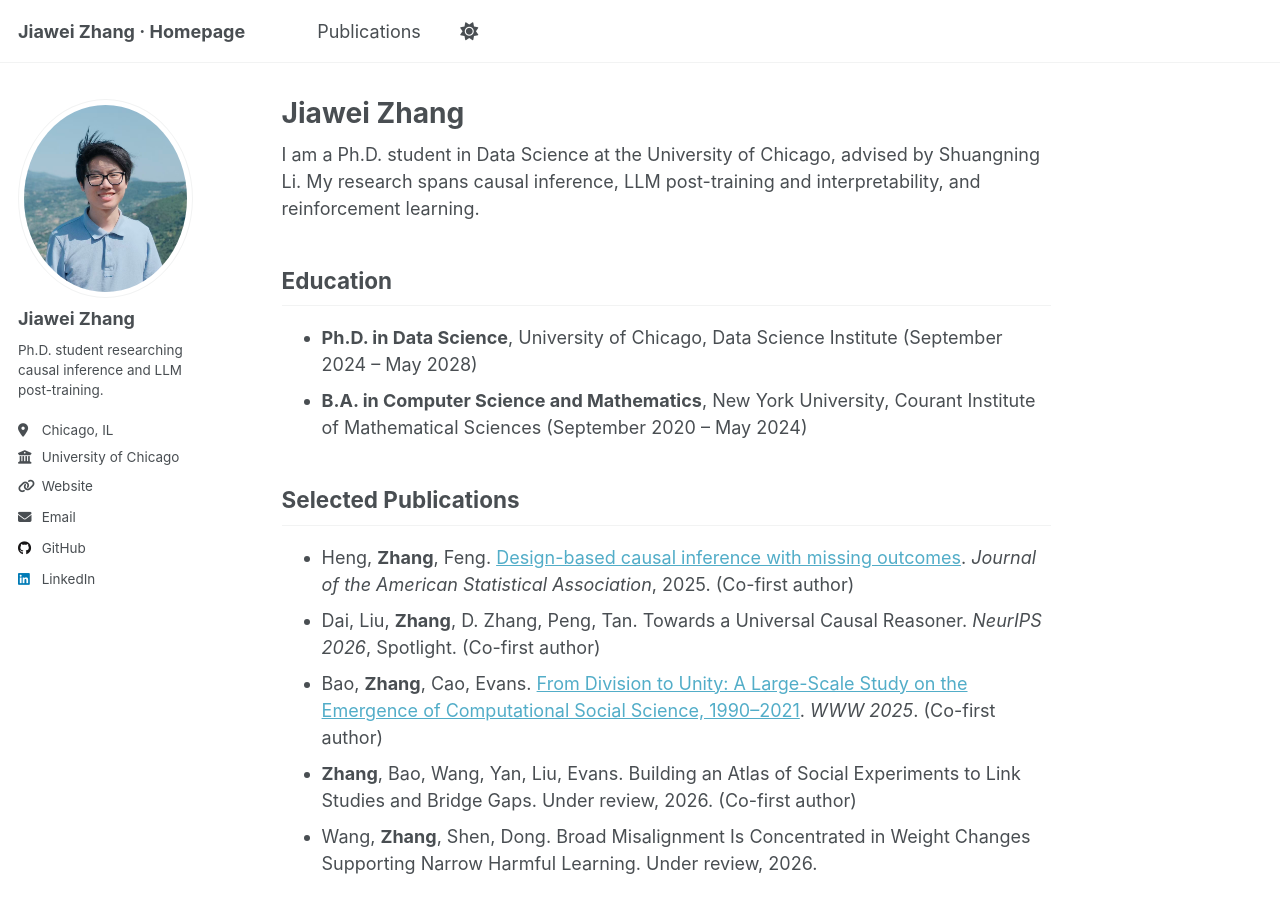
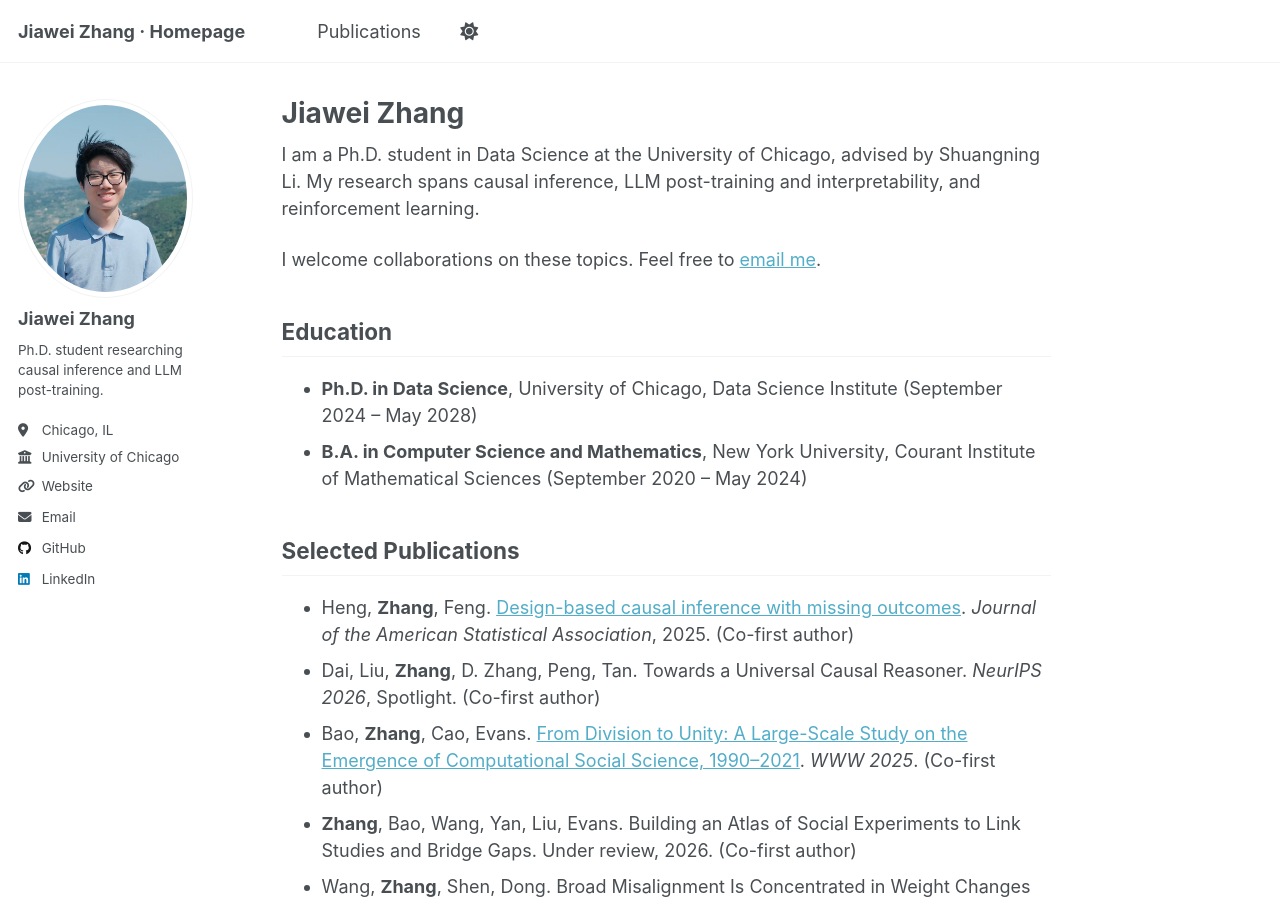
Before and after one commit to jiawei-zhang-a/jiawei-zhang-a.github.io, a Jekyll site: the page built from _pages/about.md, in a window 1280 px wide and 900 px high. Built offline with Jekyll 4.4.1, drawn with Linux system fonts in a browser that asks for light colours; a script that is not in the unit is left out.

Commit message:
Add collaboration invitation to homepage

```diff
--- a/_pages/about.md
+++ b/_pages/about.md
@@ -8,6 +8,8 @@ redirect_from:
 ---
 
 I am a Ph.D. student in Data Science at the University of Chicago, advised by Shuangning Li. My research spans causal inference, LLM post-training and interpretability, and reinforcement learning.
+
+I welcome collaborations on these topics. Feel free to [email me](mailto:jiaweizhang@uchicago.edu).
 
 ## Education
 
```
